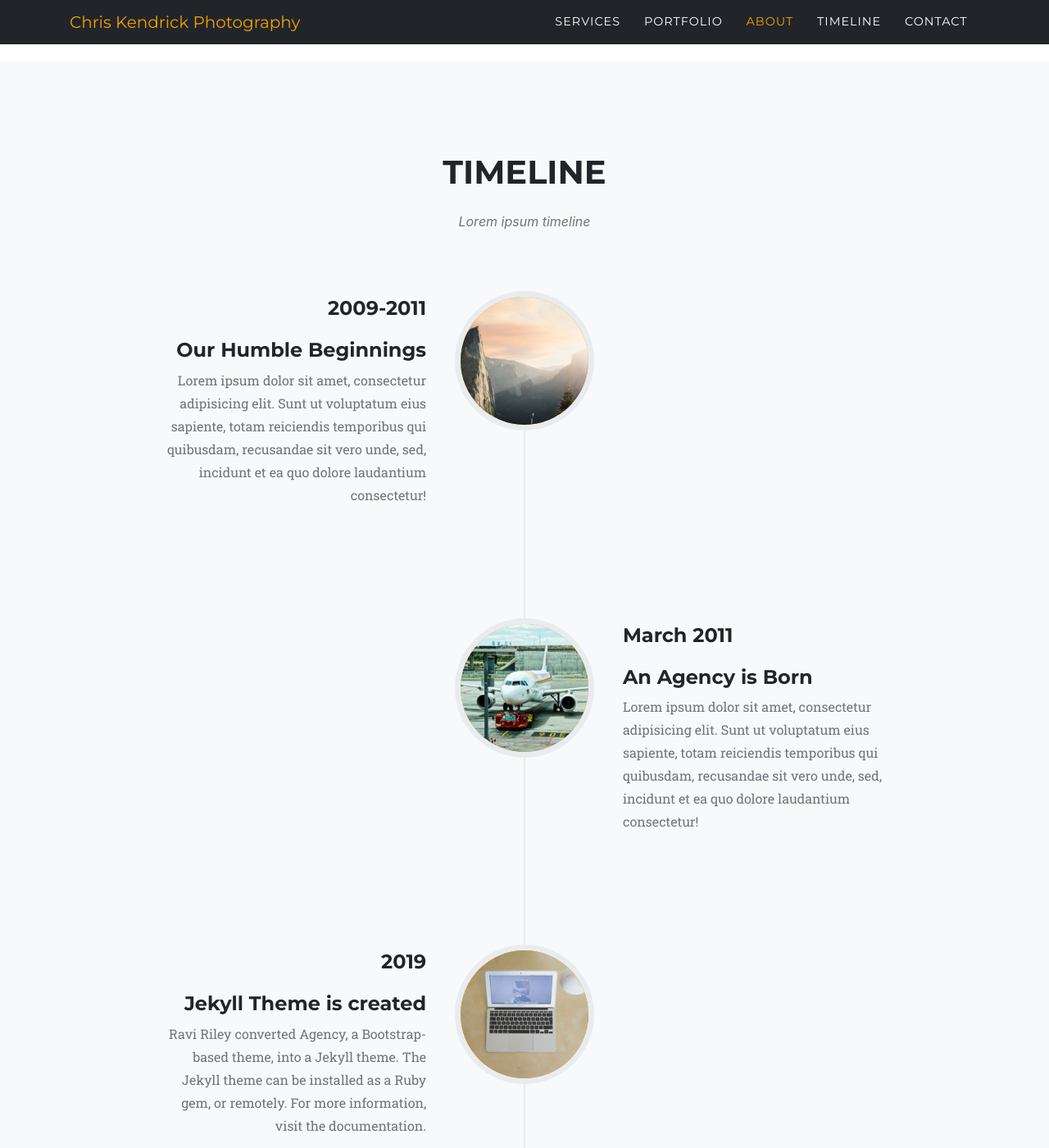
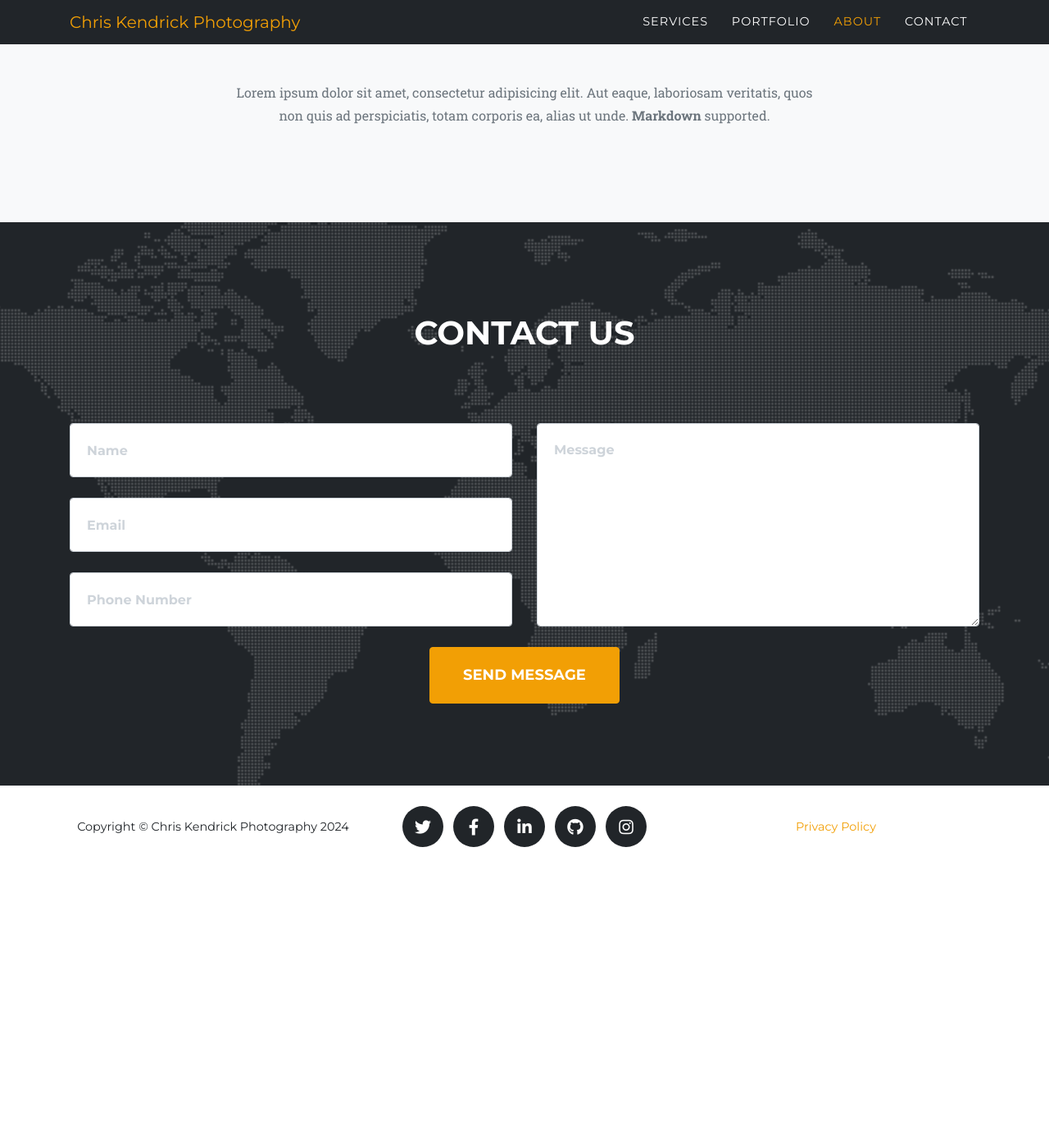
Before and after one commit to kendrickcc/kendrickcc.github.io, a Jekyll site: the page built from index.md, in a window 1280 px wide and 1400 px high, scrolled down 2577 px. Shown: the whole window at 82% size. Built offline with Jekyll 4.4.1, drawn with Linux system fonts in a browser that asks for light colours; some web fonts are replaced; after the commit the page ends 3635 px from its top, so only the background shows below that; some of the changed text lies outside the part shown.

```diff
--- a/_data/navigation.yml
+++ b/_data/navigation.yml
@@ -17,8 +17,8 @@ en: &DEFAULT_EN
       section: portfolio
     - title: "About"
       section: about
-    - title: "Timeline"
-      section: timeline
+#    - title: "Timeline"
+#      section: timeline
 #    - title: "Team"
 #      section: team
     - title: "Contact"
--- a/_data/sitetext.yml
+++ b/_data/sitetext.yml
@@ -33,40 +33,9 @@ en: &DEFAULT_EN
 
   portfolio:
     title: "Portfolio"
-    text: "Lorem ipsum dolor sit amet consectetur."
+    text: "Sampling of various projects from Chris Kendrick Photography"
     section: portfolio
-    closebutton: "Close Project"
-
-  timeline:
-    title: "Timeline"
-    text: "Lorem ipsum timeline"
-    section: timeline
-    # left is the default
-    #start_align: "left"
-    events:
-      - title: "Our Humble Beginnings"
-        year: "2009-2011"
-        desc: "Lorem ipsum dolor sit amet, consectetur adipisicing elit. Sunt ut voluptatum eius sapiente, totam reiciendis temporibus qui quibusdam, recusandae sit vero unde, sed, incidunt et ea quo dolore laudantium consectetur!"
-        image: assets/img/timeline/1.jpg
-        alt:
-      - title: "An Agency is Born"
-        year: "March 2011"
-        desc: "Lorem ipsum dolor sit amet, consectetur adipisicing elit. Sunt ut voluptatum eius sapiente, totam reiciendis temporibus qui quibusdam, recusandae sit vero unde, sed, incidunt et ea quo dolore laudantium consectetur!"
-        image: assets/img/timeline/2.jpg
-        alt:
-      - title: "Jekyll Theme is created"
-        year: "2019"
-        desc: "Ravi Riley converted Agency, a Bootstrap-based theme, into a Jekyll theme. The Jekyll theme can be installed as a Ruby gem, or remotely. For more information, visit the documentation."
-        image: assets/img/timeline/3.jpg
-        alt: image alt text
-      - title: "Title"
-        year: "2009-2011"
-        desc: "Your description here, **Markdown** is fully supported."
-        image: assets/img/timeline/4.jpg
-        alt:
-        # you can enforce the alignment
-        align: right
-    end: "Be Part <br> of Our <br> Story!"
+    closebutton: "Close Portfolio"
 
   about:
     title: "About Us"
@@ -92,54 +61,17 @@ en: &DEFAULT_EN
         url: https://www.jinsonphotography.com
         logo: assets/img/clients/jinsonlarge.png
 
-  team:
-    title: "OUR AMAZING TEAM"
-    text: "Lorem ipsum dolor sit amet consectetur."
-    subtext: Lorem ipsum dolor sit amet, consectetur adipisicing elit. Aut eaque, laboriosam veritatis, quos non quis ad perspiciatis, totam corporis ea, alias ut unde. **Markdown** supported.
-    section: team
-    people:
-      - name: "Kay Garland"
-        role: "Lead Designer"
-        image: assets/img/team/500x500.jpg
-        social:
-          - url: https://twitter.com
-            icon: fab fa-twitter
-          - url: https://facebook.com
-            icon: fab fa-facebook-f
-          - url: https://linkedin.com
-            icon: fab fa-linkedin-in
-      - name: "Larry Parker"
-        role: "Lead Marketer"
-        image: assets/img/team/2.jpg
-        social:
-          - url: https://twitter.com
-            icon: fab fa-twitter
-          - url: https://facebook.com
-            icon: fab fa-facebook-f
-          - url: https://linkedin.com
-            icon: fab fa-linkedin-in
-      - name: "Diana Perterson"
-        role: "Lead Developer"
-        image: assets/img/team/500x500.jpg
-        social:
-          - url: https://twitter.com
-            icon: fab fa-twitter
-          - url: https://facebook.com
-            icon: fab fa-facebook-f
-          - url: https://linkedin.com
-            icon: fab fa-linkedin-in
-
   contact:
     title: "Contact Us"
-    text: "Lorem ipsum or call 123456789"
+    text:
     section: contact
-    name: "Name*"
+    name: "Name"
     name-validation: "Please enter your name."
-    email: "Email*"
+    email: "Email"
     email-validation: "Please enter your email address."
     phone: "Phone Number"
     phone-validation: "Please enter your phone number."
-    message: "Message*"
+    message: "Message"
     message-validation: "Please enter a message."
     subject: "Contact Form Submission"
     submit: "Send Message"
@@ -159,9 +91,3 @@ en: &DEFAULT_EN
         icon: "fab fa-instagram"
 en-US:
   <<: *DEFAULT_EN
-en-CA:
-  <<: *DEFAULT_EN
-en-GB:
-  <<: *DEFAULT_EN
-en-AU:
-  <<: *DEFAULT_EN
--- a/_includes/about.html
+++ b/_includes/about.html
@@ -1,6 +1,6 @@
 <!-- About -->
 {% if site.locale and site.locale != "" and site.locale != nil %}
-<section class="page-section" id="{{ site.data.sitetext[site.locale].about.section | default: "about" }}">
+<section class="bg-light page-section" id="{{ site.data.sitetext[site.locale].about.section | default: "about" }}">
   <div class="container">
     <div class="row">
       <div class="col-lg-12 text-center">
--- a/_layouts/home.html
+++ b/_layouts/home.html
@@ -5,7 +5,6 @@ layout: default
 
 {% include services.html %}
 {% include portfolio_grid.html %}
+{% include clients.html %}
 {% include about.html %}
-{% include timeline.html %}
-{% include clients.html %}
 {% include contact.html %}
```
Also changed, not shown: _portfolio/example.md (deleted, +0 -21 lines), _portfolio/portfolio1.md (added, +26 -0 lines), assets/img/portfolio/portfolio1-thumbnail..jpg (added), 1 other file.
